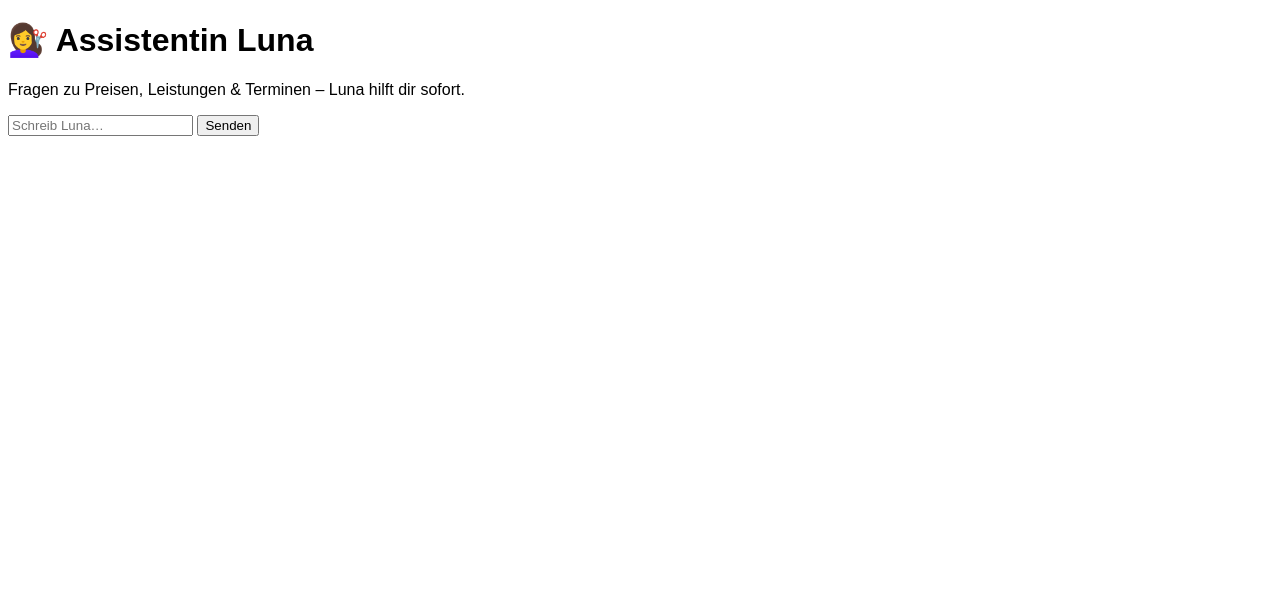
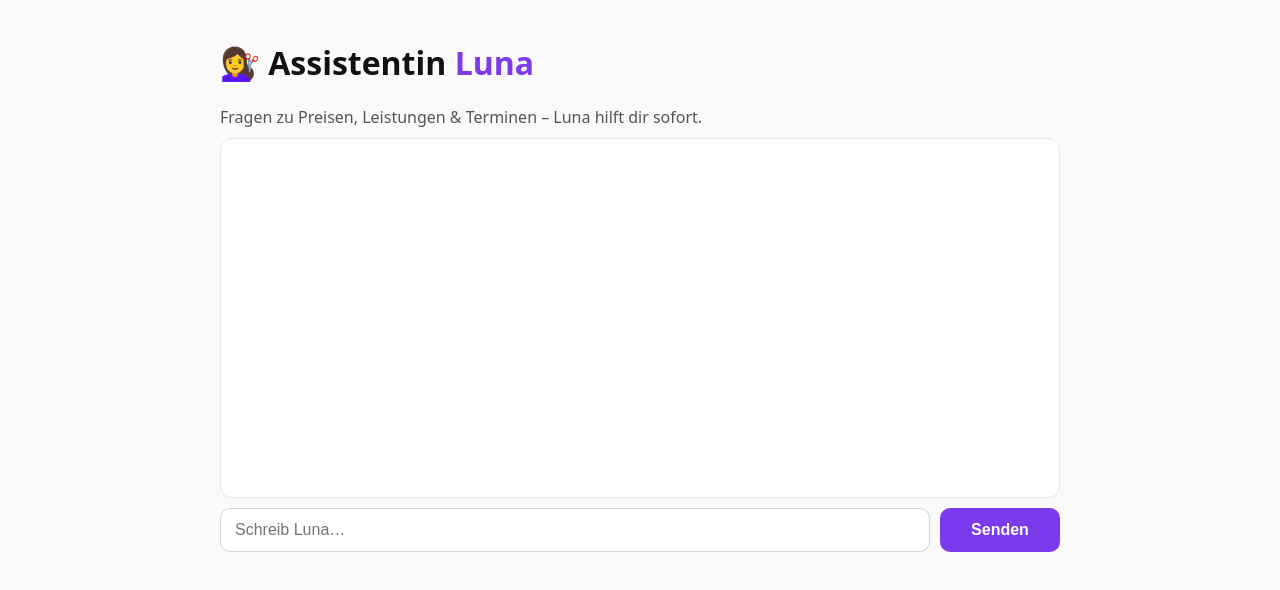
Before and after one commit to AtaBit/Ata, a plain HTML site: page index.html in a window 1280 px wide. Drawn offline with Linux system fonts and the light colour scheme.

Commit message:
Add styles for chat interface and layout

```diff
--- a/style.css
+++ b/style.css
@@ -1,2 +1,29 @@
-body { font-family: Arial; }
-h1 { font-size: 32px; }
+* { box-sizing: border-box; }
+body {
+  margin: 0; font-family: system-ui, sans-serif;
+  background: #fafafa; color: #111;
+}
+.container { max-width: 880px; margin: 0 auto; padding: 20px; }
+header { margin-bottom: 10px; }
+.luna { color: #7c3aed; }
+.sub { color: #555; margin: 0 0 10px; }
+
+.chat {
+  background: #fff; border: 1px solid #e2e8f0; border-radius: 12px;
+  padding: 12px; min-height: 360px; display: flex; flex-direction: column; gap: 10px;
+}
+.msg { padding: 10px 12px; border-radius: 10px; max-width: 90%; white-space: pre-wrap; }
+.user { align-self: flex-end; background: #e0f2fe; border: 1px solid #bae6fd; }
+.bot  { align-self: flex-start; background: #f5f3ff; border: 1px solid #ddd6fe; }
+
+.composer {
+  display: grid; grid-template-columns: 1fr 120px; gap: 10px; margin-top: 10px;
+}
+#chat-input {
+  padding: 12px 14px; border-radius: 10px; border: 1px solid #cbd5e1; font-size: 16px;
+}
+#send-btn {
+  border: none; background: #7c3aed; color: white; border-radius: 10px; font-weight: 600;
+  cursor: pointer; transition: .15s; font-size: 16px;
+}
+#send-btn:disabled { opacity: .7; cursor: not-allowed; }
```
